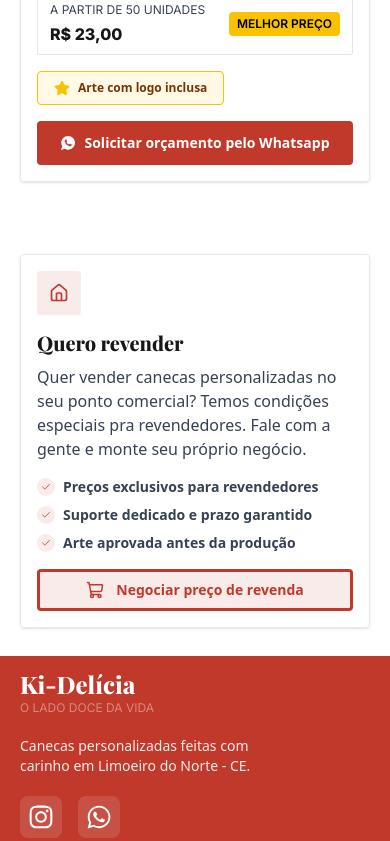
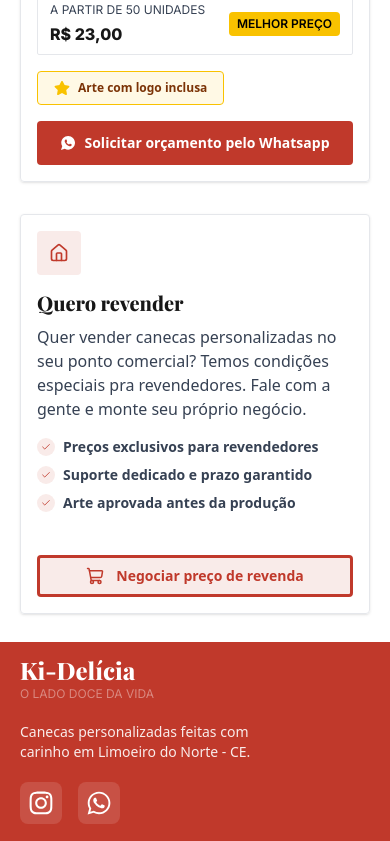
Before and after one commit to renatomart15/kidelicia-ecommerce, a Next.js app: page / in a window 390 px wide. Shown: the part 1353-2194 px from the top of the page. Built offline with nearby package versions, Linux system fonts and the light colour scheme; a web font is replaced by a local one.

Commit message:
refactor: reorganização de codigo em componentes

```diff
--- a/components/sections/CorporateOrders.tsx
+++ b/components/sections/CorporateOrders.tsx
@@ -1,5 +1,5 @@
-import GiftPriceList from "./GiftPriceList";
-import ResellerPriceList from "./ResellerPriceList";
+import GiftPriceList from "../ui/GiftPriceList";
+import ResellerPriceList from "../ui/ResellerPriceList";
 
 const CorporateOrders = () => {
   return (
@@ -10,12 +10,12 @@
       <h2 className="font-heading text-2xl md:text-3xl lg:text-4xl font-extrabold my-4 text-center">
         Sua marca em cada caneca
       </h2>
-      <p className="text-center text-gray-700 md:text-lg md:my-3">
+      <p className="text-center text-gray-700 md:text-lg md:my-3 max-w-170">
         Atendemos empresas, eventos e revendedores com preços especiais e arte
         personalizada com a identidade da sua marca.
       </p>
 
-      <div className="flex flex-col min-[900px]:flex-row gap-10">
+      <div className="flex flex-col min-[900px]:flex-row min-[900px]:gap-10">
         <GiftPriceList />
         <ResellerPriceList />
       </div>
--- a/components/sections/ResellerPriceList.tsx
+++ b/components/ui/ResellerPriceList.tsx
@@ -2,7 +2,7 @@
 
 const ResellerPriceList = () => {
   return (
-    <div className="shadow border border-gray-200 rounded-sm w-full p-4 my-4 flex flex-col justify-between max-w-lg">
+    <div className="shadow border border-gray-200 rounded-sm w-full p-4 my-4 flex flex-col justify-between max-w-lg min-h-100">
       <div>
           <span className="bg-vermelho/10 p-3 inline-block rounded-sm">
             <Home className="text-vermelho" size={20} />
```
Also changed, not shown: components/ui/GiftPriceList.tsx (renamed from components/sections/GiftPriceList.tsx).
